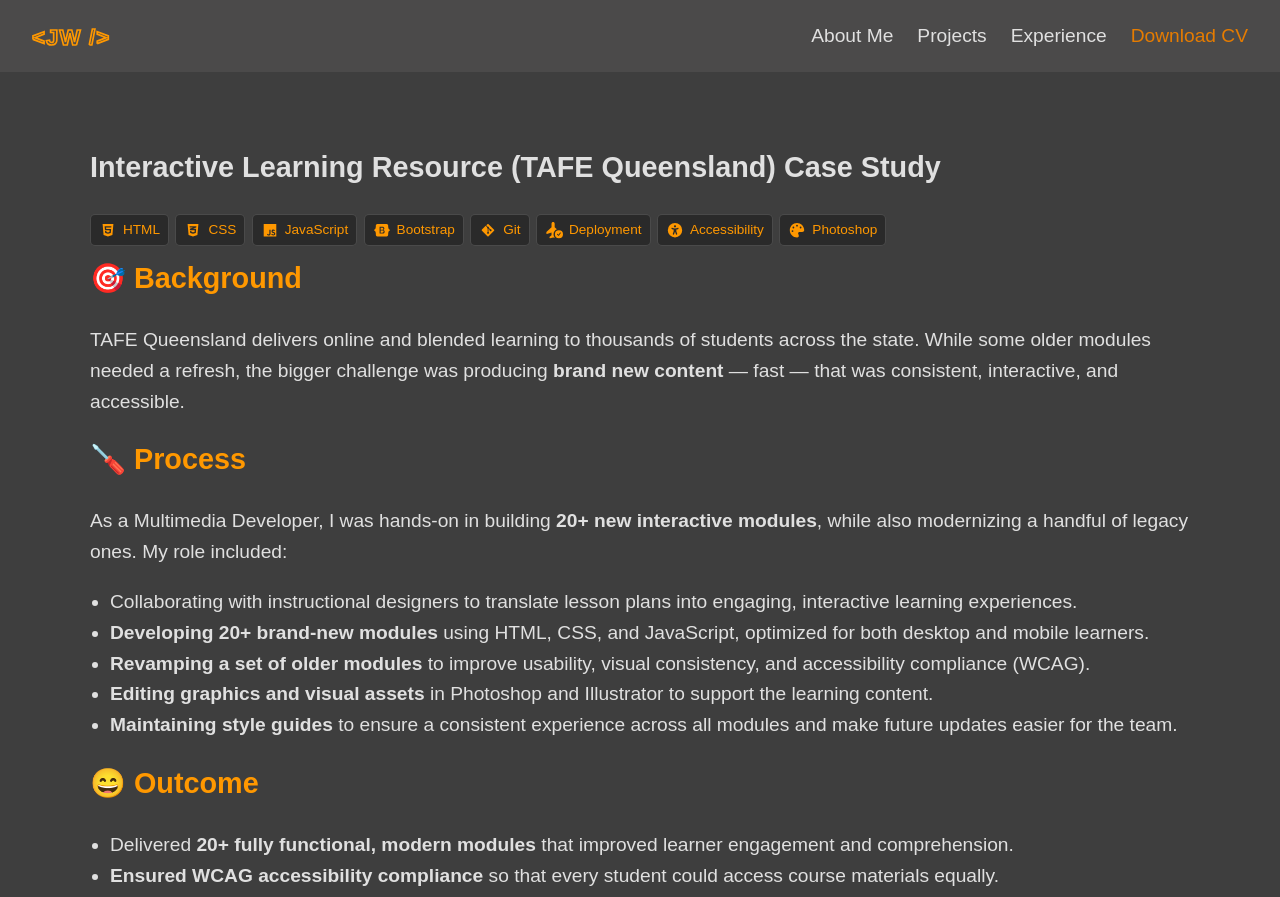
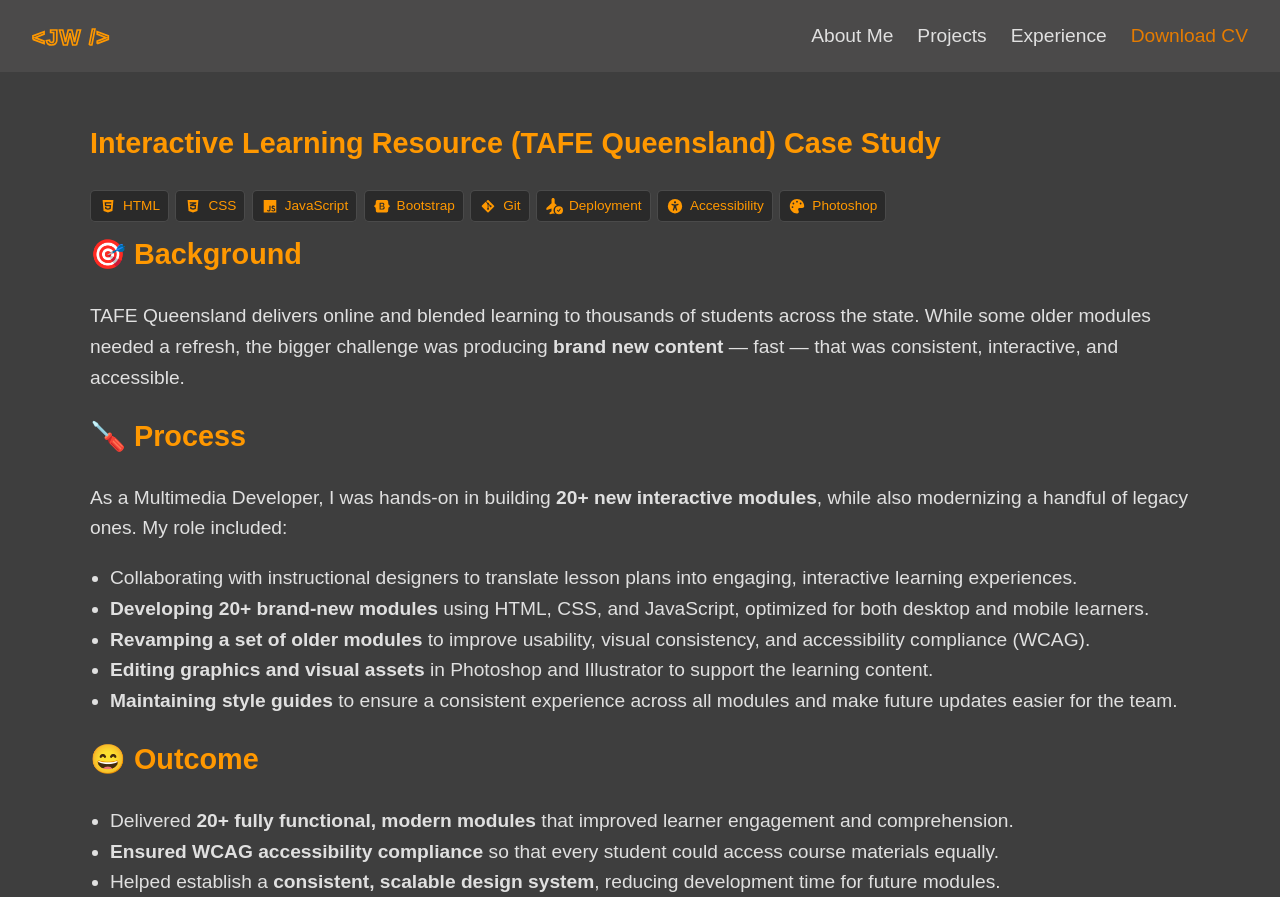
Before and after one commit to w0nght/jowee_portfolio, a React (Create React App) app: page /projects/three in a window 1280 px wide. Shown: the top 897 px of the page. Built offline with nearby package versions, Linux system fonts and the light colour scheme; the HTML template or start-up script is replaced by a standard one.

Commit message:
Refactor js class

```diff
--- a/src/pages/About.jsx
+++ b/src/pages/About.jsx
@@ -4,8 +4,8 @@
       <h1>Hi again, this is Joey!</h1>
       <img
         src="/assets/images/profile_pic.jpg"
-        className="profile-picture"
-        alt="Joey Wong portrait"
+        className="profile-circle"
+        alt="Joey Wong"
       />
 
       <Intro />
--- a/src/pages/CaseStudyFour.jsx
+++ b/src/pages/CaseStudyFour.jsx
@@ -1,6 +1,7 @@
 import Tag from "../components/Tag";
 
-const tags = [
+// Static data
+const techTags = [
   { label: "HTML", icon: "html" },
   { label: "CSS", icon: "css" },
   { label: "JavaScript", icon: "javascript" },
@@ -18,12 +19,12 @@
 export default function CaseStudyALDI() {
   return (
     <section id="case-study" className="case-study">
-      <h1>
+      <h2>
         Seamless Provisioning for ALDI Mobile (Symbio Networks) Case Study
-      </h1>
+      </h2>
 
       <div className="tags">
-        {tags.map((t) => (
+        {techTags.map((t) => (
           <Tag key={t.label} label={t.label} icon={t.icon} />
         ))}
       </div>
@@ -42,10 +43,10 @@
         </a>
       </div>
 
-      <h2>Screenshots</h2>
+      {/* <h2>Screenshots</h2>
       <ul>
         <li>(Coming soon)</li>
-      </ul>
+      </ul> */}
     </section>
   );
 }
--- a/src/pages/CaseStudyPortfolio.jsx
+++ b/src/pages/CaseStudyPortfolio.jsx
@@ -106,7 +106,7 @@
   // Clean structure: Long return split into ProjectBackground, ProjectProcess, ProjectOutcome.
   return (
     <section id="case-study" className="case-study">
-      <h1>Responsive Portfolio Case Study</h1>
+      <h2>Responsive Portfolio Case Study</h2>
 
       {/* Tech Tags */}
       <div className="tags">
--- a/src/pages/CaseStudyThree.js
+++ /dev/null
@@ -1,86 +0,0 @@
-import Tag from "../components/Tag";
-
-export default function CaseStudyThree() {
-  return (
-    <section id="case-study" className="case-study">
-      <h1>Interactive Learning Resource (TAFE Queensland) Case Study</h1>
-      <div className="tags">
-        {[
-          { label: "HTML", icon: "html" },
-          { label: "CSS", icon: "css" },
-          { label: "JavaScript", icon: "javascript" },
-          { label: "Bootstrap", icon: "bootstrap" },
-          { label: "Git", icon: "git" },
-          { label: "Deployment", icon: "deployment" },
-          { label: "Accessibility", icon: "accessibility" },
-          { label: "Photoshop", icon: "photoshop" },
-        ].map((t) => (
-          <Tag key={t.label} label={t.label} icon={t.icon} />
-        ))}
-      </div>
-      <h2>🎯 Background</h2>
-      <p>
-        TAFE Queensland delivers online and blended learning to thousands of
-        students across the state. While some older modules needed a refresh,
-        the bigger challenge was producing <b>brand new content</b> — fast —
-        that was consistent, interactive, and accessible.
-      </p>
-      <h2>🪛 Process</h2>
-      <p>
-        As a Multimedia Developer, I was hands-on in building{" "}
-        <b>20+ new interactive modules</b>, while also modernizing a handful of
-        legacy ones. My role included:
-      </p>
-      <ul>
-        <li>
-          Collaborating with instructional designers to translate lesson plans
-          into engaging, interactive learning experiences.
-        </li>
-        <li>
-          <b>Developing 20+ brand-new modules</b> using HTML, CSS, and
-          JavaScript, optimized for both desktop and mobile learners.
-        </li>
-        <li>
-          <b>Revamping a set of older modules</b> to improve usability, visual
-          consistency, and accessibility compliance (WCAG).
-        </li>
-        <li>
-          <b>Editing graphics and visual assets</b> in Photoshop and Illustrator
-          to support the learning content.
-        </li>
-        <li>
-          <b>Maintaining style guides</b> to ensure a consistent experience
-          across all modules and make future updates easier for the team.
-        </li>
-      </ul>
-      <h2>😄 Outcome</h2>
-      <ul>
-        <li>
-          Delivered <b>20+ fully functional, modern modules</b> that improved
-          learner engagement and comprehension.
-        </li>
-        <li>
-          <b>Ensured WCAG accessibility compliance</b> so that every student
-          could access course materials equally.
-        </li>
-        <li>
-          Helped establish a <b>consistent, scalable design system</b>, reducing
-          development time for future modules.
-        </li>
-      </ul>
-      <div style={{ margin: "1rem 0" }}>
-        <a
-          href="https://tafeqld.edu.au/courses/ways-to-study/tafe-at-school"
-          target="_blank"
-          rel="noreferrer"
-        >
-          <button>View Live</button>
-        </a>
-      </div>
-      <h2>Screenshots</h2>
-      <ul>
-        <li>(Coming soon)</li>
-      </ul>
-    </section>
-  );
-}
--- /dev/null
+++ b/src/pages/CaseStudyThree.jsx
@@ -0,0 +1,118 @@
+import Tag from "../components/Tag";
+
+// Static data
+const techTags = [
+  { label: "HTML", icon: "html" },
+  { label: "CSS", icon: "css" },
+  { label: "JavaScript", icon: "javascript" },
+  { label: "Bootstrap", icon: "bootstrap" },
+  { label: "Git", icon: "git" },
+  { label: "Deployment", icon: "deployment" },
+  { label: "Accessibility", icon: "accessibility" },
+  { label: "Photoshop", icon: "photoshop" },
+];
+
+export default function CaseStudyTAFE() {
+  return (
+    <section id="case-study" className="case-study">
+      <h2>Interactive Learning Resource (TAFE Queensland) Case Study</h2>
+
+      <div className="tags">
+        {techTags.map((t) => (
+          <Tag key={t.label} label={t.label} icon={t.icon} />
+        ))}
+      </div>
+
+      <Intro />
+      <Process />
+      <Outcome />
+
+      <div style={{ margin: "1rem 0" }}>
+        <a
+          href="https://tafeqld.edu.au/courses/ways-to-study/tafe-at-school"
+          target="_blank"
+          rel="noreferrer"
+        >
+          <button>View Live</button>
+        </a>
+      </div>
+
+      {/* <h2>Screenshots</h2>
+      <ul>
+        <li>(Coming soon)</li>
+      </ul> */}
+    </section>
+  );
+}
+
+function Intro() {
+  return (
+    <>
+      <h2>🎯 Background</h2>
+      <p>
+        TAFE Queensland delivers online and blended learning to thousands of
+        students across the state. While some older modules needed a refresh,
+        the bigger challenge was producing <strong>brand new content</strong> —
+        fast — that was consistent, interactive, and accessible.
+      </p>
+    </>
+  );
+}
+
+function Process() {
+  return (
+    <>
+      <h2>🪛 Process</h2>
+      <p>
+        As a Multimedia Developer, I was hands-on in building{" "}
+        <strong>20+ new interactive modules</strong>, while also modernizing a
+        handful of legacy ones. My role included:
+      </p>
+      <ul>
+        <li>
+          Collaborating with instructional designers to translate lesson plans
+          into engaging, interactive learning experiences.
+        </li>
+        <li>
+          <strong>Developing 20+ brand-new modules</strong> using HTML, CSS, and
+          JavaScript, optimized for both desktop and mobile learners.
+        </li>
+        <li>
+          <strong>Revamping a set of older modules</strong> to improve
+          usability, visual consistency, and accessibility compliance (WCAG).
+        </li>
+        <li>
+          <strong>Editing graphics and visual assets</strong> in Photoshop and
+          Illustrator to support the learning content.
+        </li>
+        <li>
+          <strong>Maintaining style guides</strong> to ensure a consistent
+          experience across all modules and make future updates easier for the
+          team.
+        </li>
+      </ul>
+    </>
+  );
+}
+
+function Outcome() {
+  return (
+    <>
+      <h2>😄 Outcome</h2>
+      <ul>
+        <li>
+          Delivered <strong>20+ fully functional, modern modules</strong> that
+          improved learner engagement and comprehension.
+        </li>
+        <li>
+          <strong>Ensured WCAG accessibility compliance</strong> so that every
+          student could access course materials equally.
+        </li>
+        <li>
+          Helped establish a <strong>consistent, scalable design system</strong>
+          , reducing development time for future modules.
+        </li>
+      </ul>
+    </>
+  );
+}
```
Also changed, not shown: src/components/Hero.jsx (renamed from src/components/Hero.js).
